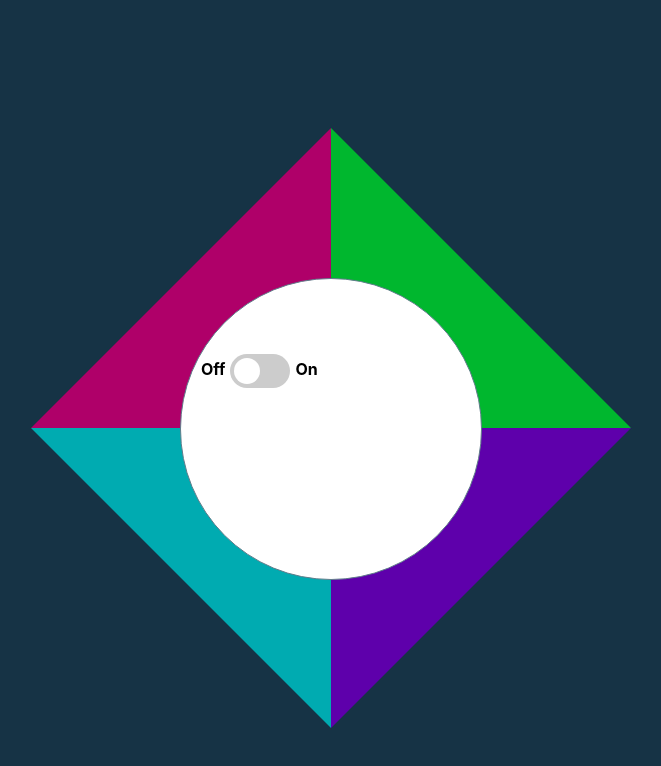
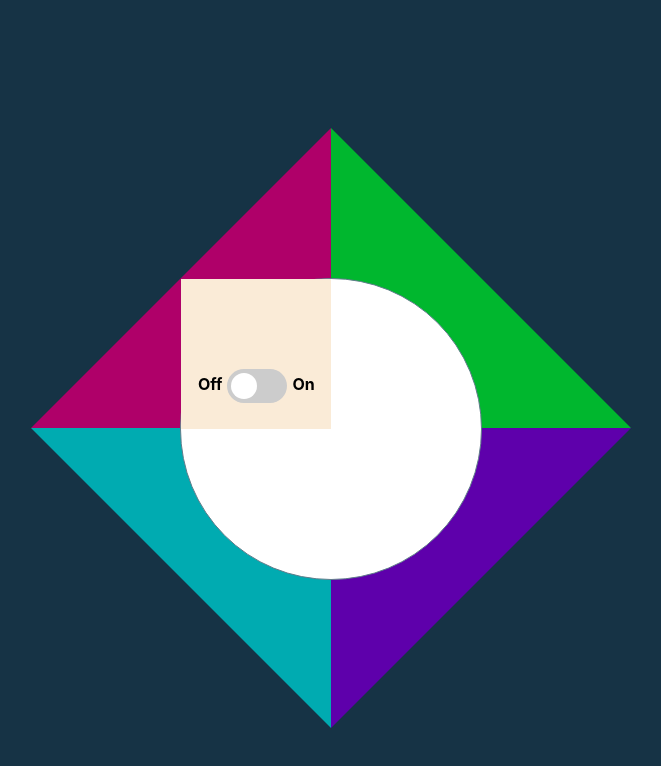
Before and after one commit to AmitP88/Simon-Game-React-Redux, a React (Create React App) app: page / in a window 1280 px wide. Shown: the top 766 px of the page, without its empty margins (309-970 px from the left). Built offline with nearby package versions, Linux system fonts and the light colour scheme.

Commit message:
added background to OnOffSwitch-container and centered child elements

```diff
--- a/src/App.css
+++ b/src/App.css
@@ -81,6 +81,8 @@ html {
   display: inline-block;
   width: 60px;
   height: 34px;
+  top: 60%;
+  left: 8%;
 }
 
 .switch input {
@@ -138,13 +140,16 @@ input:checked + .slider:before {
 
 .OnOffSwitch-container {
   display: flex;
-  float: left;
   position: relative;
-  top: 25%;
-  left: 5%;
+  height: 150px;
+  width: 150px;
+  background-color: antiquewhite;
 }
 
 .Off-label, .On-label {
   padding: 5px;
   font-weight: bold;
+  position: relative;
+  top: 60%;
+  left: 8%;
 }
```
